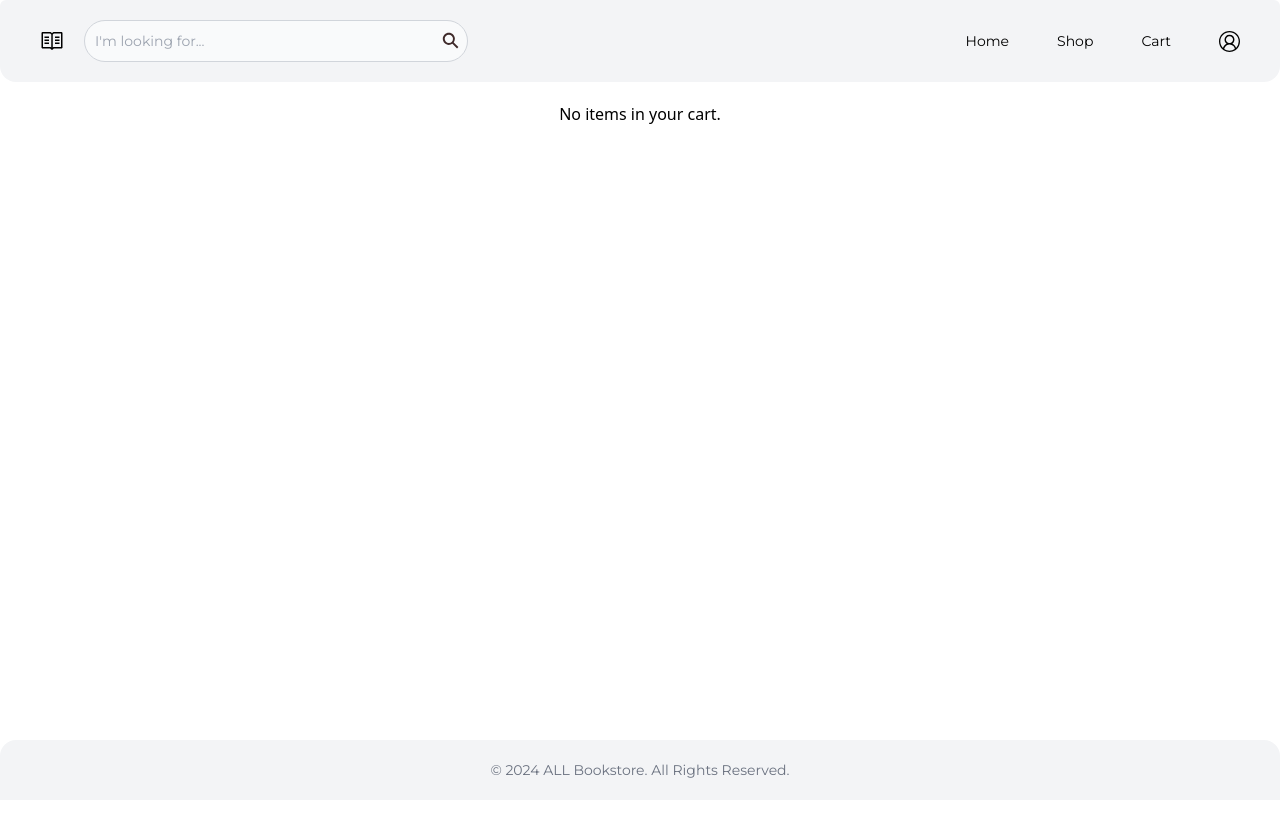
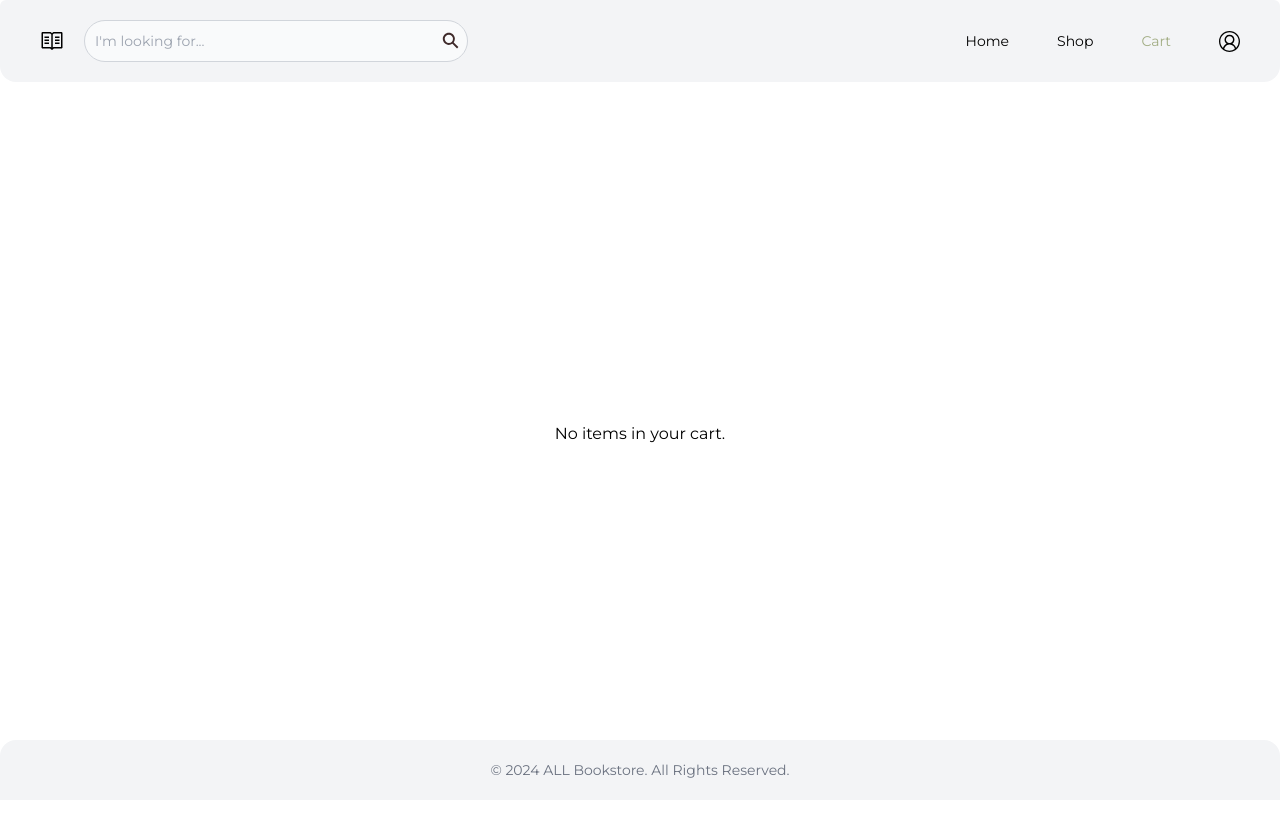
Before and after one commit to isabellelbgn/all-bookstore, a React (Vite) app in the folder frontend/: page /cart in a window 1280 px wide. Shown: the top 816 px of the page. Built offline with nearby package versions, Linux system fonts and the light colour scheme.

Commit message:
Fixed minor ui changes

```diff
--- a/frontend/src/components/Main Components/Navigation.jsx
+++ b/frontend/src/components/Main Components/Navigation.jsx
@@ -1,11 +1,12 @@
 import React, { useState, useRef, useEffect, useContext } from "react";
-import { Link } from "react-router-dom";
+import { Link, useLocation } from "react-router-dom";
 import { VscAccount, VscBook } from "react-icons/vsc";
 import { IoSearchSharp } from "react-icons/io5";
 import AuthContext from "../../context/AuthContext";
 
 export default function Navigation() {
   const { customer, logoutCustomer } = useContext(AuthContext);
+  const location = useLocation();
 
   const [isDropdownOpen, setIsDropdownOpen] = useState(false);
   const dropdownRef = useRef(null);
@@ -45,15 +46,9 @@ export default function Navigation() {
         </div>
 
         <div className="font-montserrat text-sm flex items-center space-x-5 lg:space-x-12">
-          <Link to="/" className="text-black">
-            Home
-          </Link>
-          <Link to="/categories" className="text-black">
-            Shop
-          </Link>
-          <Link to="/cart" className="text-black">
-            Cart
-          </Link>
+          <NavLink to="/" text="Home" />
+          <NavLink to="/categories" text="Shop" />
+          <NavLink to="/cart" text="Cart" />
           <div className="relative" ref={dropdownRef}>
             <h1
               className="text-black flex items-center"
@@ -67,12 +62,9 @@ export default function Navigation() {
                   <li>
                     {customer ? (
                       <>
-                        <Link
-                          to="/customer/dashboard"
-                          className="block px-4 py-2 hover:bg-gray-100"
-                        >
-                          Dashboard
-                        </Link>
+                        <p className="block px-4 py-2 hover:bg-gray-100 cursor-pointer">
+                          <NavLink to="/customer/dashboard" text="Dashboard" />
+                        </p>
                         <p
                           onClick={logoutCustomer}
                           className="block px-4 py-2 hover:bg-gray-100 cursor-pointer"
@@ -82,18 +74,8 @@ export default function Navigation() {
                       </>
                     ) : (
                       <>
-                        <Link
-                          to="/customer/register"
-                          className="block px-4 py-2 hover:bg-gray-100"
-                        >
-                          Register
-                        </Link>
-                        <Link
-                          to="/customer/login"
-                          className="block px-4 py-2 hover:bg-gray-100"
-                        >
-                          Login
-                        </Link>
+                        <NavLink to="/customer/register" text="Register" />
+                        <NavLink to="/customer/login" text="Login" />
                       </>
                     )}
                   </li>
@@ -106,3 +88,17 @@ export default function Navigation() {
     </header>
   );
 }
+
+function NavLink({ to, text }) {
+  const location = useLocation();
+  return (
+    <Link
+      to={to}
+      className={`text-black ${
+        location.pathname === to ? "text-green-50" : ""
+      } hover:text-primary-500 hover:underline`}
+    >
+      {text}
+    </Link>
+  );
+}
--- a/frontend/src/pages/Customer/Cart.jsx
+++ b/frontend/src/pages/Customer/Cart.jsx
@@ -281,7 +281,9 @@ function Cart() {
               </div>
             </div>
           ) : (
-            <div>No items in your cart.</div>
+            <div className="font-montserrat text-center mt-80 mb-auto">
+              No items in your cart.
+            </div>
           )}
         </PageTemplate>
         <Footer />
--- a/frontend/src/pages/Home.jsx
+++ b/frontend/src/pages/Home.jsx
@@ -60,7 +60,7 @@ function Home() {
               Most Popular Categories
               <Link
                 to="/categories"
-                className="text-xs text-gray-500 font-normal flex items-center"
+                className="text-sm text-gray-500 hover:text-primary-500 hover:underline font-normal flex items-center"
               >
                 View All <HiOutlineArrowLongRight className="ml-1" />
               </Link>
@@ -82,7 +82,7 @@ function Home() {
                 New Books
                 <Link
                   to="/books"
-                  className="text-xs text-gray-500 font-normal flex items-center"
+                  className="text-sm text-gray-500  hover:text-primary-500 hover:underline font-normal flex items-center"
                 >
                   View All <HiOutlineArrowLongRight className="ml-1" />
                 </Link>
```
